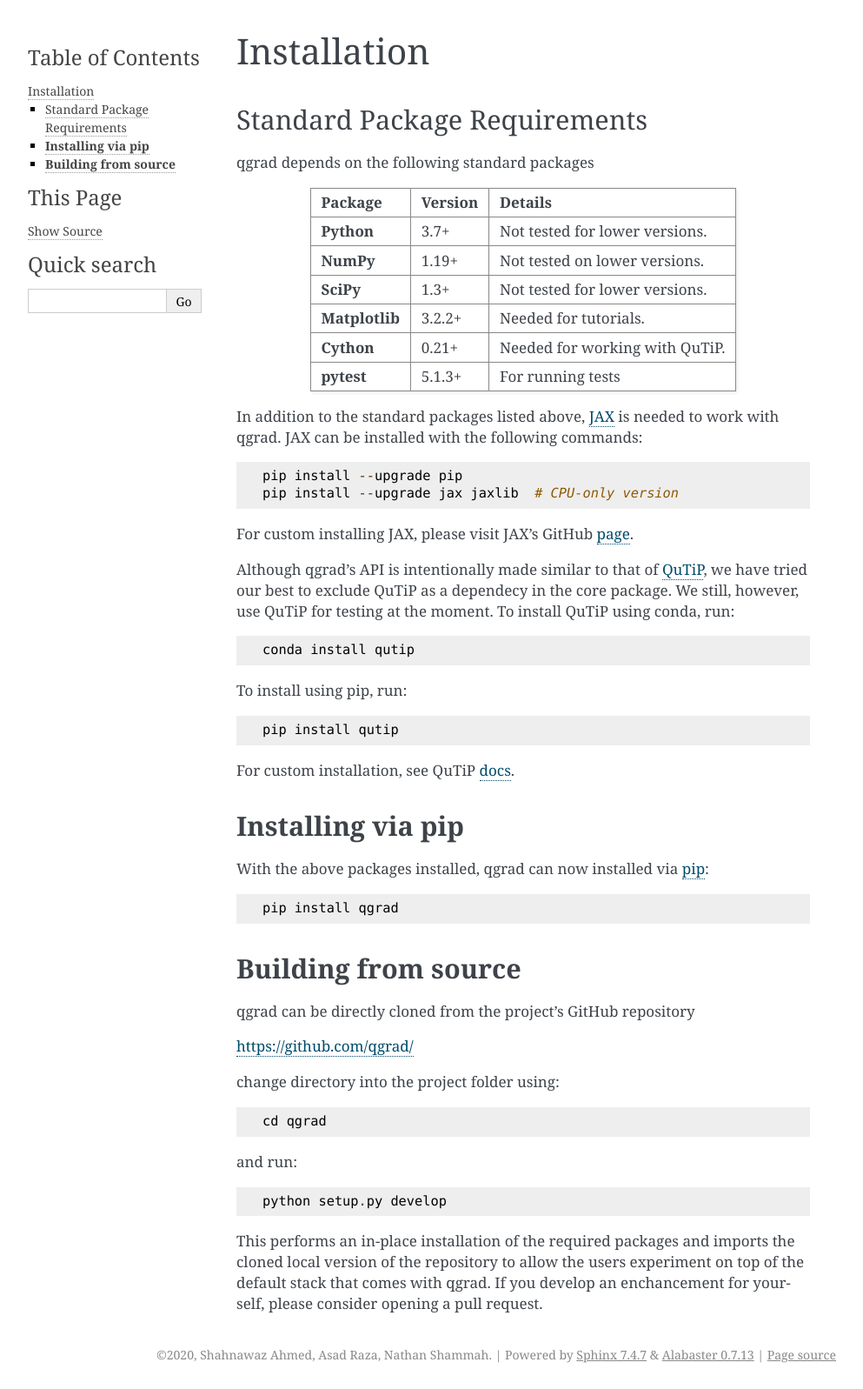
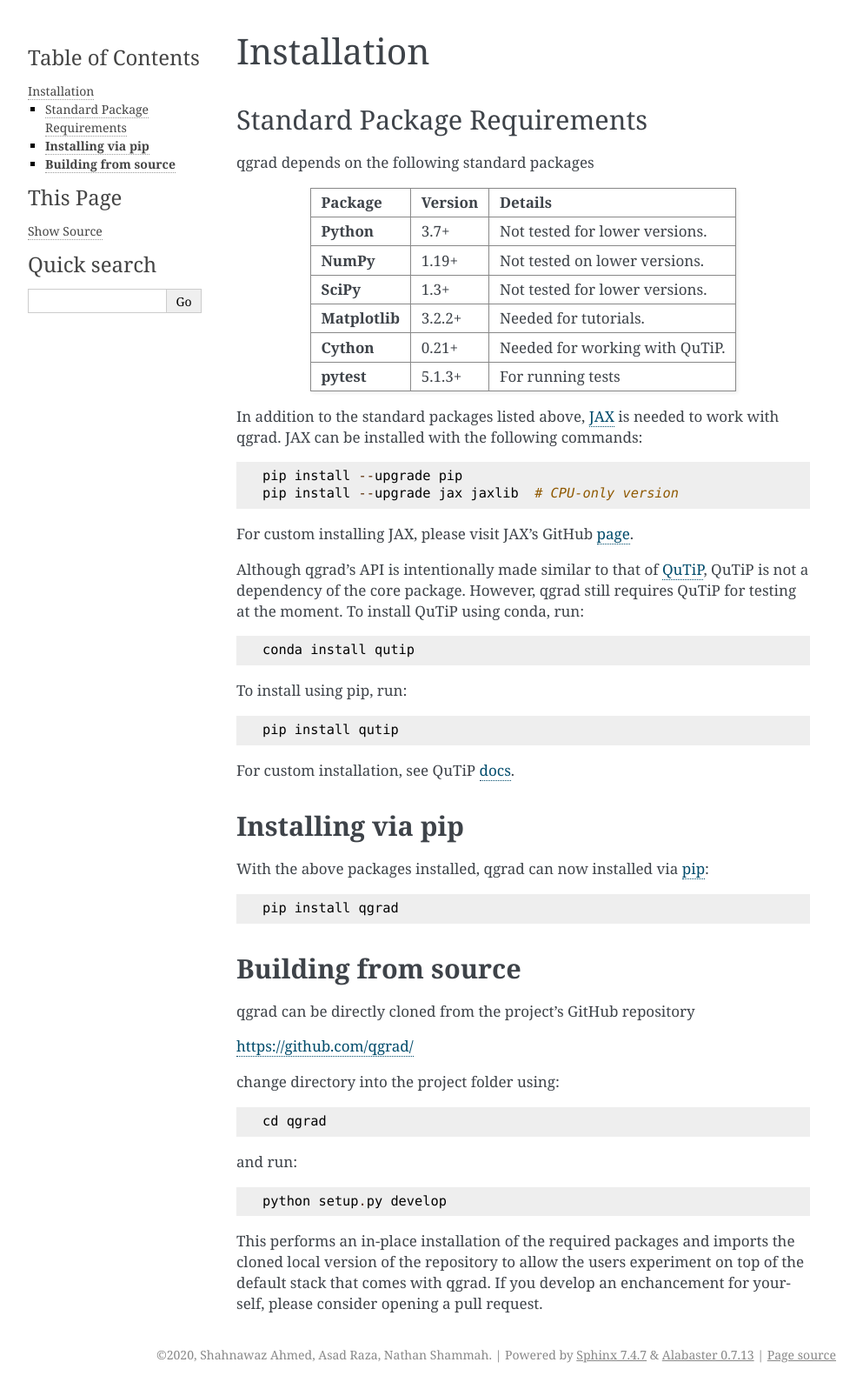
Before and after one commit to qgrad/qgrad, a Sphinx documentation site: the page built from docs/source/install.rst, in a window 1280 px wide. Shown: the whole page at 87% size, without its empty margins (148-1141 px from the left). Built offline with Sphinx 7.4.7, drawn with Linux system fonts in a browser that asks for light colours.

Commit message:
minor update to docs
Co-authored-by: Nathan Shammah <nathan.shammah@gmail.com>

```diff
--- a/docs/source/install.rst
+++ b/docs/source/install.rst
@@ -36,8 +36,7 @@ installed with the following commands::
 For custom installing JAX, please visit JAX's GitHub `page <https://github.com/google/jax>`_.
 
 Although qgrad's API is intentionally made similar to that of
-`QuTiP <https://github.com/qutip/qutip>`_, we have tried our
-best to exclude QuTiP as a dependecy in the core package. We still, however, use
+`QuTiP <https://github.com/qutip/qutip>`_, QuTiP is not a dependency of the core package. However, qgrad still requires
 QuTiP for testing at the moment. To install QuTiP using conda, run::
 
     conda install qutip
```
